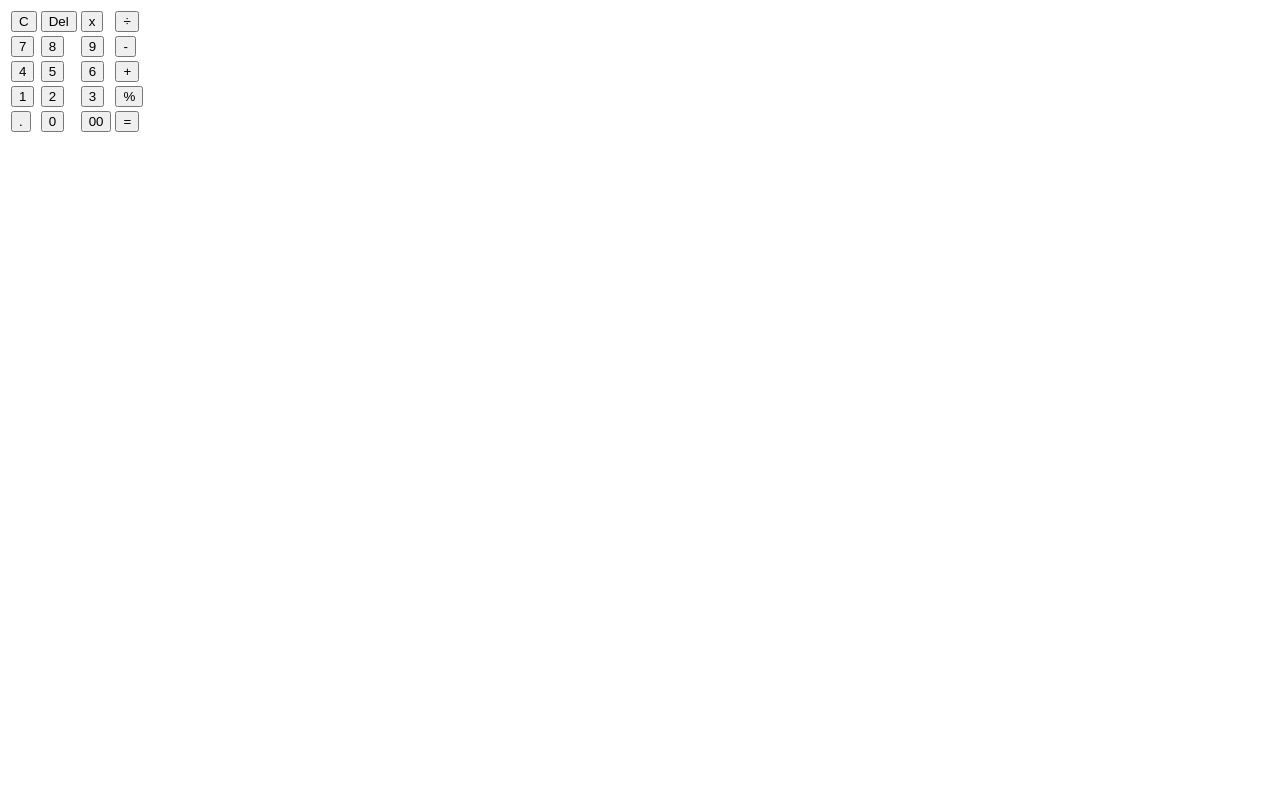
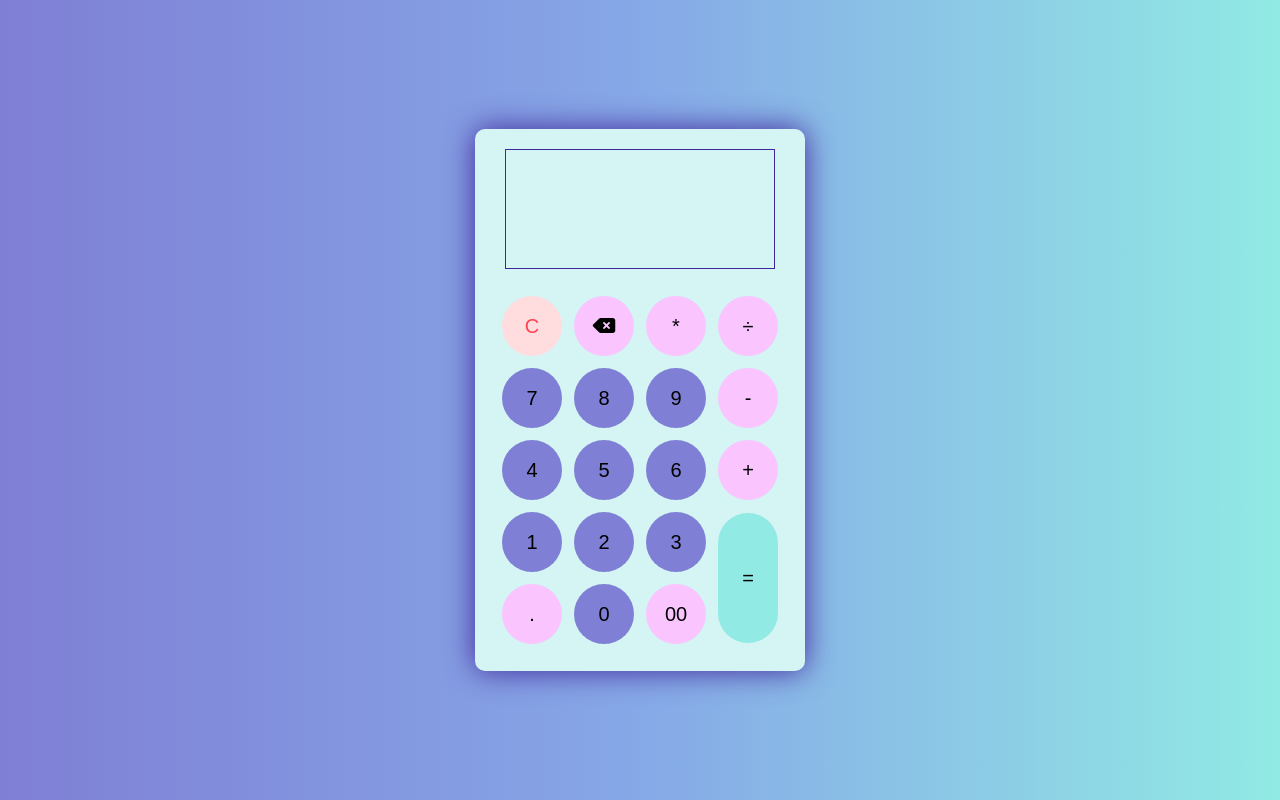
Before and after one commit to Dev-Joshua/calculadora-Js, a plain HTML site: page index.html in a window 1280 px wide. Drawn offline with Linux system fonts and the light colour scheme.

Commit message:
desarrollando los estilos con scss

```diff
--- a/index.html
+++ b/index.html
@@ -3,6 +3,11 @@
   <head>
     <meta charset="UTF-8" />
     <meta name="viewport" content="width=device-width, initial-scale=1.0" />
+    <script
+      src="https://kit.fontawesome.com/ab0d527008.js"
+      crossorigin="anonymous"
+    ></script>
+    <link rel="stylesheet" href="./styles/style.css" />
     <title>Calculadora</title>
   </head>
   <body>
@@ -18,8 +23,12 @@
           <table>
             <tr>
               <td><button class="btn-operator" id="clear">C</button></td>
-              <td><button class="btn-operator" id="backspace">Del</button></td>
-              <td><button class="btn-operator" id="x">x</button></td>
+              <td>
+                <button class="btn-operator" id="backspace">
+                  <i class="fa-solid fa-delete-left"></i>
+                </button>
+              </td>
+              <td><button class="btn-operator" id="*">*</button></td>
               <td><button class="btn-operator" id="/">÷</button></td>
             </tr>
             <tr>
@@ -38,13 +47,14 @@
               <td><button class="btn-number" id="1">1</button></td>
               <td><button class="btn-number" id="2">2</button></td>
               <td><button class="btn-number" id="3">3</button></td>
-              <td><button class="btn-operator" id="xciento">%</button></td>
+              <td rowspan="2">
+                <button class="btn-operator" id="equal">=</button>
+              </td>
             </tr>
             <tr>
               <td><button class="btn-operator" id=".">.</button></td>
-              <td><button class="btn-number id="0">0</button></td>
+              <td><button class="btn-number" id="0">0</button></td>
               <td><button class="btn-operator" id="00">00</button></td>
-              <td><button class="btn-operator" id="equal">=</button></td>
             </tr>
           </table>
         </div>
--- a/styles/style.scss
+++ b/styles/style.scss
@@ -0,0 +1,93 @@
+* {
+  padding: 0;
+  margin: 0;
+  box-sizing: border-box;
+  font-family: sans-serif;
+}
+body {
+  background: linear-gradient(to right, #7f7fd5, #86a8e7, #91eae4);
+}
+.container {
+  height: 100vh;
+  width: 100vw;
+  display: grid;
+  place-content: center;
+  flex-wrap: wrap;
+}
+.calculator {
+  position: relative;
+  height: auto;
+  width: auto;
+  padding: 20px;
+  border-radius: 10px;
+  box-shadow: 0 0 30px rgb(65, 38, 155);
+  background-color: #d4f5f3;
+  .display-screen > div {
+    border: 1px solid rgb(65, 38, 155);
+    color: #000;
+    font-weight: bold;
+    margin: 0 10px;
+    height: 120px;
+    width: auto;
+    display: flex;
+    align-items: flex-end;
+    justify-content: flex-end;
+    font-size: 30px;
+    margin-bottom: 20px;
+  }
+  #equal {
+    height: 130px;
+    border-radius: 30px;
+    background-color: #91eae4;
+  }
+  button#clear {
+    background-color: #ffdcdd;
+    color: #fc4552;
+  }
+  button.btn-number {
+    background-color: #7f7fd5;
+    color: #000;
+  }
+  button.btn-operator {
+    background-color: #fac4ff;
+    color: #000;
+  }
+}
+
+.theme-toggler {
+  position: absolute;
+  top: 30px;
+  right: 30px;
+  color: #fff;
+  cursor: pointer;
+  z-index: 1;
+  &::before {
+    content: "";
+    height: 30px;
+    width: 30px;
+    top: 50%;
+    transform: translate(-50%, -50%);
+    border-radius: 50%;
+    background-color: #333;
+    z-index: -1;
+  }
+}
+.theme-toggler .active {
+  color: #333;
+  &::before {
+    background-color: #fff;
+  }
+}
+button {
+  height: 60px;
+  width: 60px;
+  border: 0;
+  border-radius: 50%;
+  margin: 5px;
+  font-size: 20px;
+  cursor: pointer;
+  transition: all 0, 2s ease;
+  &:hover {
+    transform: scale(1.1);
+  }
+}
```
Also changed, not shown: styles/style.css (added), 1 other file.
